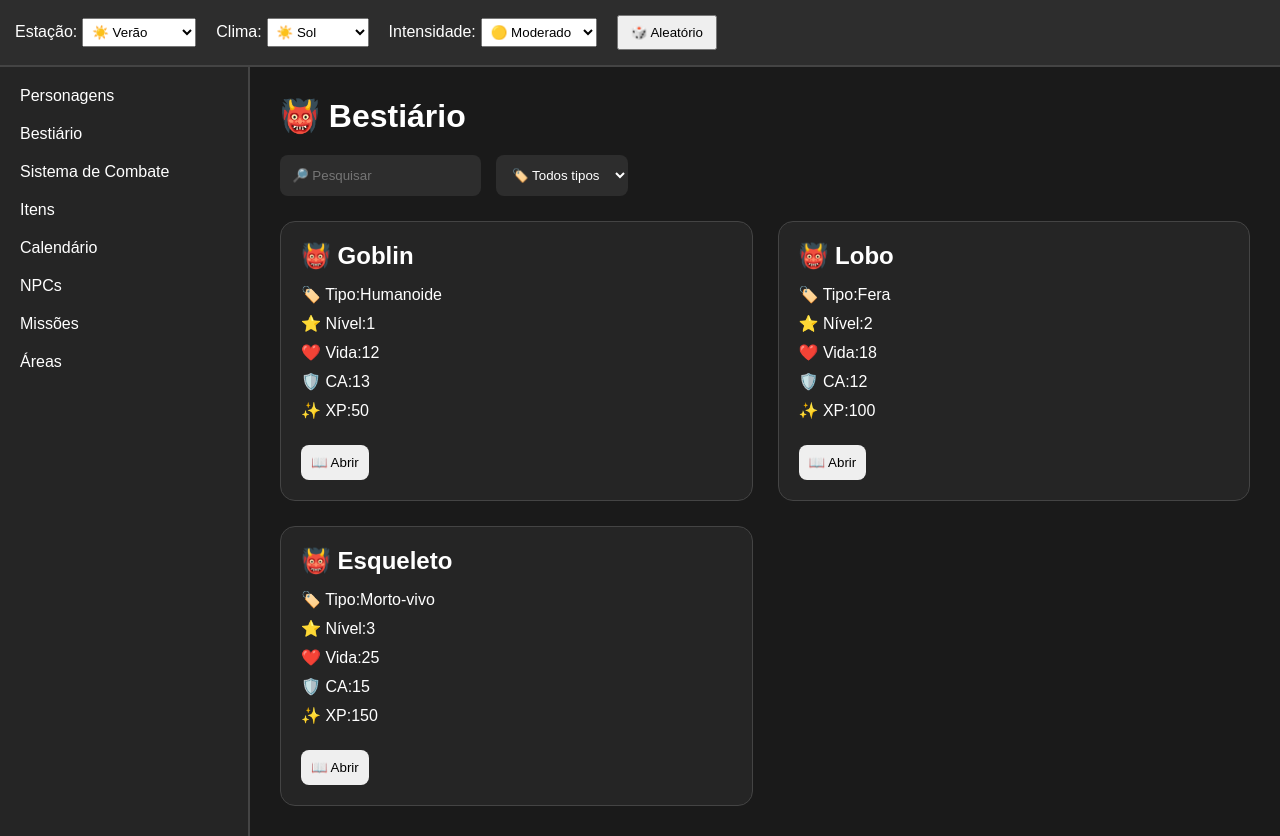
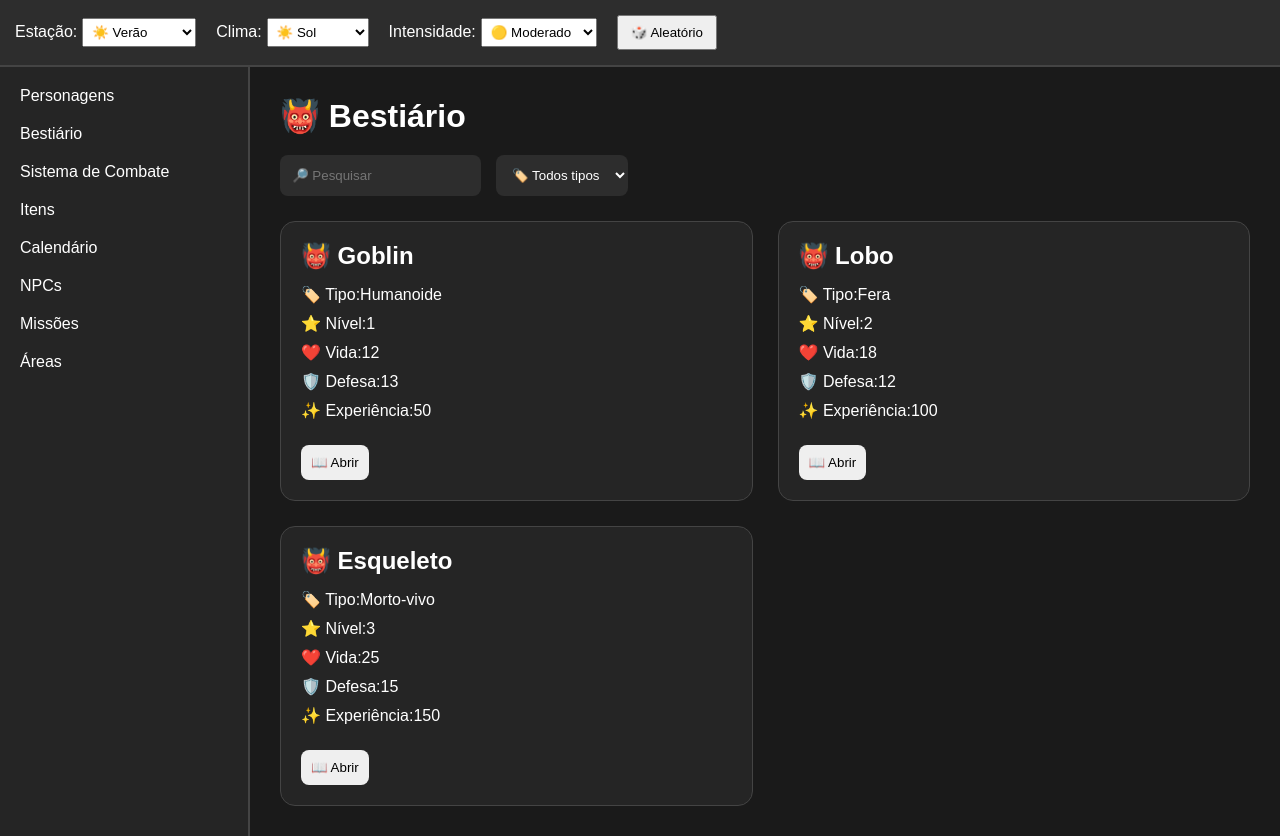
Before and after one commit to NatanMauricio1995/RPG, a Next.js app in the folder rpg-manager/: page /bestiario in a window 1280 px wide. Built offline with nearby package versions, Linux system fonts and the light colour scheme.

Commit message:
BESTIARIO - INICIO COMPLETADO

```diff
--- a/rpg-manager/components/Bestiario/CardMonstro.tsx
+++ b/rpg-manager/components/Bestiario/CardMonstro.tsx
@@ -47,15 +47,15 @@ return(
 
 <p>
 
-🛡️ CA:
-{monstro.classeArmadura}
+🛡️ Defesa:
+{monstro.defesa}
 
 </p>
 
 <p>
 
-✨ XP:
-{monstro.xp}
+✨ Experiência:
+{monstro.experiencia}
 
 </p>
 
--- a/rpg-manager/data/monstros.json
+++ b/rpg-manager/data/monstros.json
@@ -10,11 +10,11 @@
 
     "vida":12,
 
-    "classeArmadura":13,
+    "defesa":13,
 
     "deslocamento":9,
 
-    "xp":50,
+    "experiencia":50,
 
     "atributos":{
       "forca":8,
@@ -25,9 +25,7 @@
       "carisma":6
     },
 
-    "habilidades":[
-      1
-    ]
+    "habilidades":[1]
   },
 
   {
@@ -41,11 +39,11 @@
 
     "vida":18,
 
-    "classeArmadura":12,
+    "defesa":12,
 
     "deslocamento":12,
 
-    "xp":100,
+    "experiencia":100,
 
     "atributos":{
       "forca":12,
@@ -56,9 +54,7 @@
       "carisma":6
     },
 
-    "habilidades":[
-      2
-    ]
+    "habilidades":[2]
   },
 
   {
@@ -72,11 +68,11 @@
 
     "vida":25,
 
-    "classeArmadura":15,
+    "defesa":15,
 
     "deslocamento":9,
 
-    "xp":150,
+    "experiencia":150,
 
     "atributos":{
       "forca":10,
@@ -87,8 +83,6 @@
       "carisma":4
     },
 
-    "habilidades":[
-      3
-    ]
+    "habilidades":[3]
   }
 ]
```
